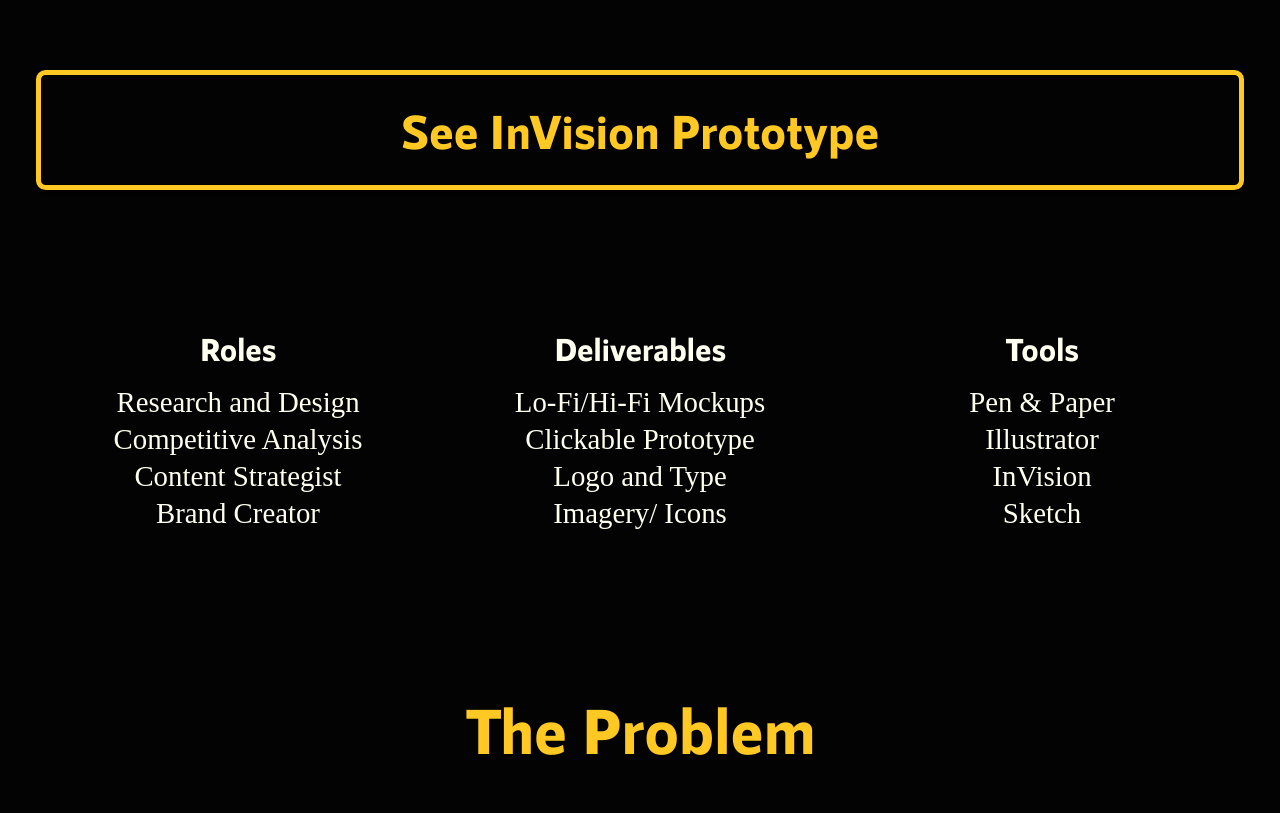
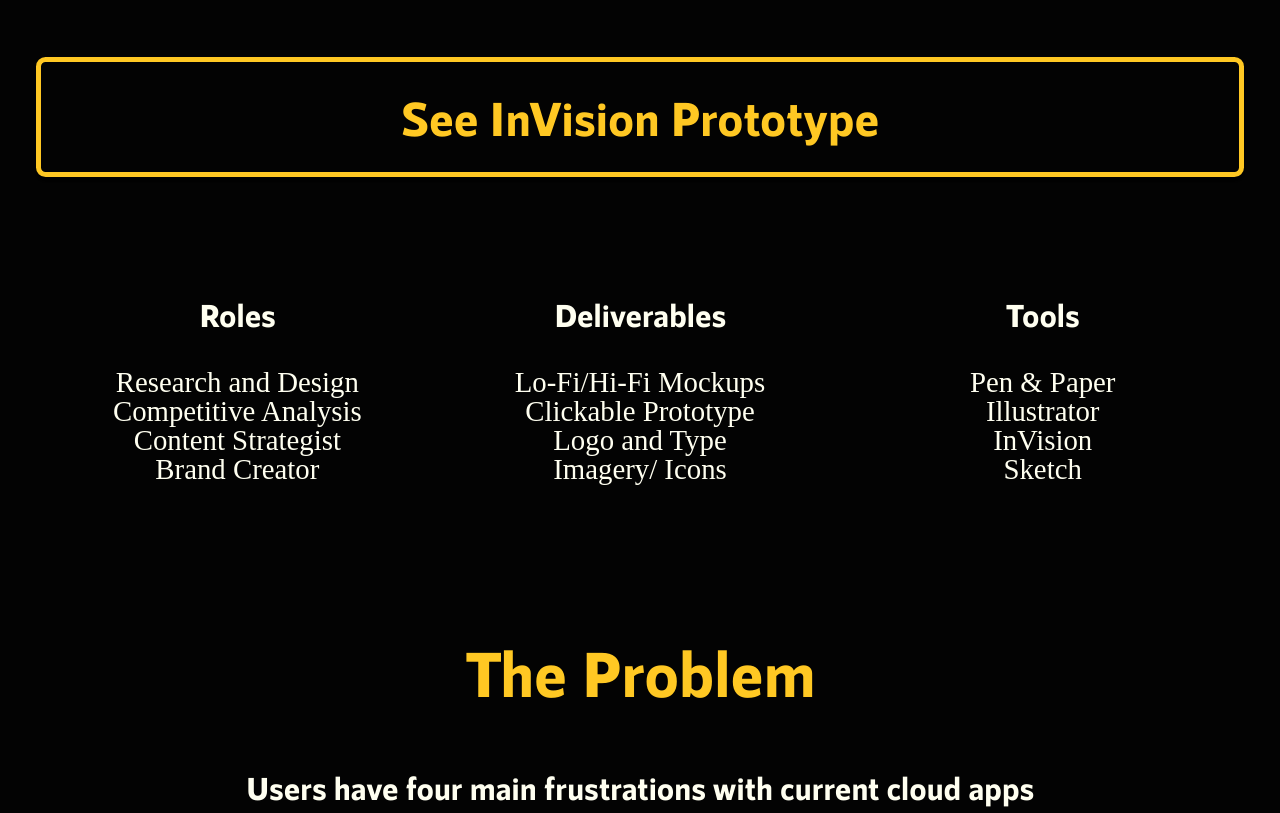
Before and after one commit to fredjkim/fredjkim.github.io, a plain HTML site: page project.html in a window 1280 px wide. Shown: the part 1013-1826 px from the top of the page. Drawn offline with Linux system fonts and the light colour scheme; files that its build step writes are made by us from their sources.

Commit message:
reset.css

```diff
--- a/project.html
+++ b/project.html
@@ -3,8 +3,10 @@
   <head>
     <title>Skylake Case Study</title>
     <meta charset="UTF-8">
+    <link rel="stylesheet" type="text/css" href="reset.css">
+    <link rel="stylesheet" type="text/css" href="styles/style.css">
     <link rel="stylesheet" type="text/css" href="styles/flickity.css">
-    <link rel="stylesheet" type="text/css" href="styles/style.css">
+
     <!--<link href="styles/hamburger.css" rel="stylesheet">-->
     <link rel="stylesheet" href="https://cdnjs.cloudflare.com/ajax/libs/font-awesome/4.7.0/css/font-awesome.min.css">
   </head>
--- /dev/null
+++ b/styles/reset.css
@@ -0,0 +1,48 @@
+/* http://meyerweb.com/eric/tools/css/reset/
+   v2.0 | 20110126
+   License: none (public domain)
+*/
+
+html, body, div, span, applet, object, iframe,
+h1, h2, h3, h4, h5, h6, p, blockquote, pre,
+a, abbr, acronym, address, big, cite, code,
+del, dfn, em, img, ins, kbd, q, s, samp,
+small, strike, strong, sub, sup, tt, var,
+b, u, i, center,
+dl, dt, dd, ol, ul, li,
+fieldset, form, label, legend,
+table, caption, tbody, tfoot, thead, tr, th, td,
+article, aside, canvas, details, embed,
+figure, figcaption, footer, header, hgroup,
+menu, nav, output, ruby, section, summary,
+time, mark, audio, video {
+	margin: 0;
+	padding: 0;
+	border: 0;
+	font-size: 100%;
+	font: inherit;
+	vertical-align: baseline;
+}
+/* HTML5 display-role reset for older browsers */
+article, aside, details, figcaption, figure,
+footer, header, hgroup, menu, nav, section {
+	display: block;
+}
+body {
+	line-height: 1;
+}
+ol, ul {
+	list-style: none;
+}
+blockquote, q {
+	quotes: none;
+}
+blockquote:before, blockquote:after,
+q:before, q:after {
+	content: '';
+	content: none;
+}
+table {
+	border-collapse: collapse;
+	border-spacing: 0;
+}
```
Also changed, not shown: index.html (+2 -0 lines).
